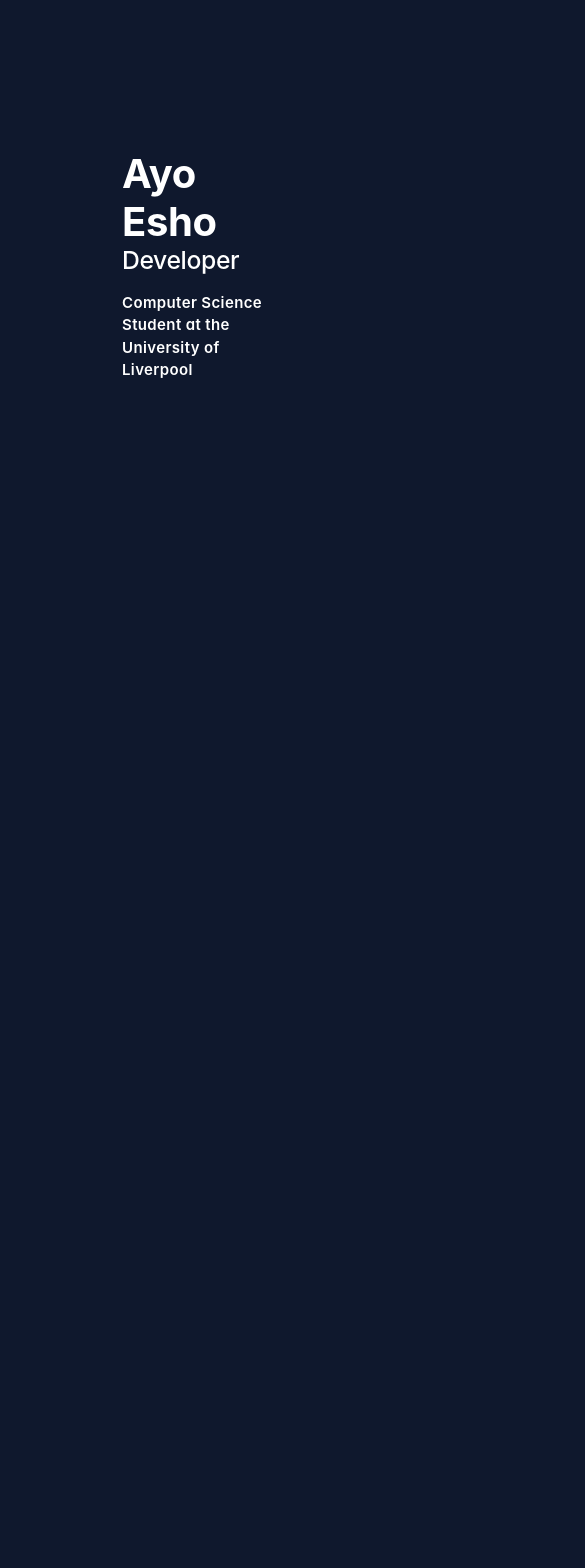
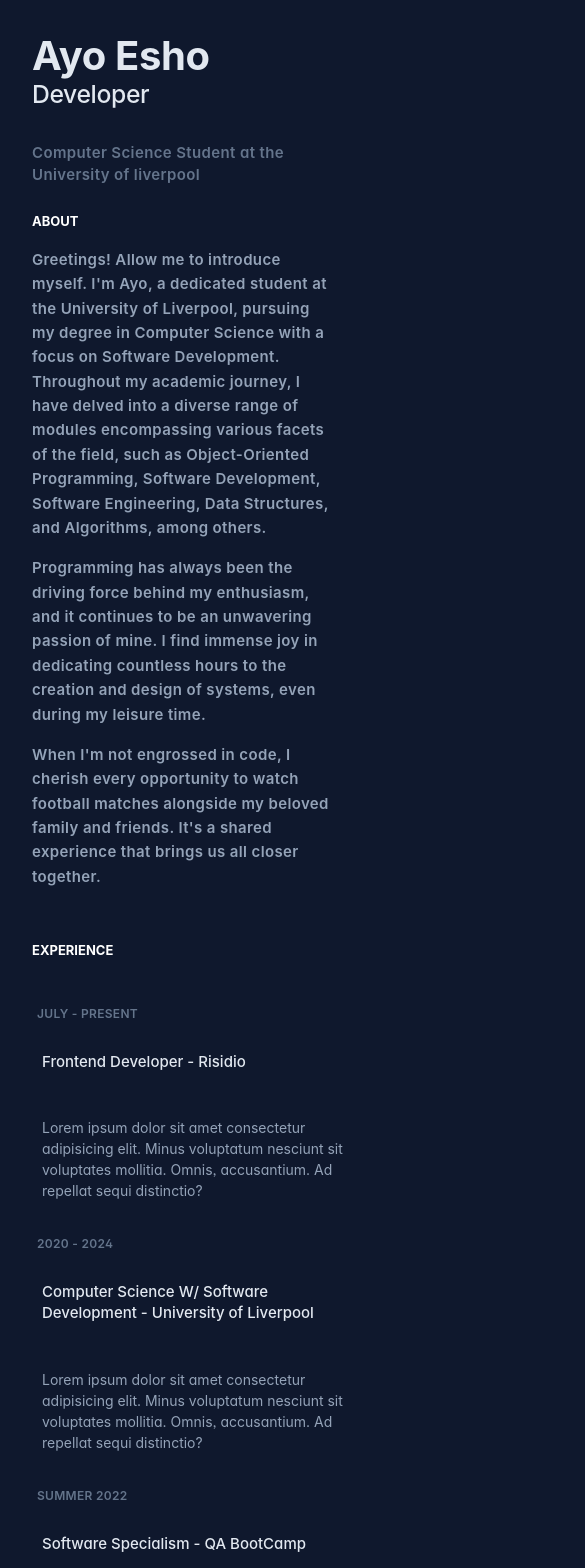
Before and after one commit to AEsho12/Portfolio-v3, a Vue app in the folder portflio/: page /about in a window 390 px wide. Shown: the top 1568 px of the page, 585 px wide, since content can reach past the window. Built offline with nearby package versions, Linux system fonts and the light colour scheme; the HTML template or start-up script is replaced by a standard one.

Commit message:
position change of about and expierence

```diff
--- a/portflio/src/App.vue
+++ b/portflio/src/App.vue
@@ -3,6 +3,7 @@
 import sidebar from './components/sidebar.vue';
 import about from './components/about.vue';
 import  experience from './components/experience.vue';
+
 
 </script>
 
@@ -10,9 +11,11 @@
   <header>
 
     <div class="wrapper">
+
       <sidebar />
       <about />
       <experience />
+
 
 
 
--- a/portflio/src/assets/base.css
+++ b/portflio/src/assets/base.css
@@ -70,4 +70,5 @@
   text-rendering: optimizeLegibility;
   -webkit-font-smoothing: antialiased;
   -moz-osx-font-smoothing: grayscale;
+
 }
--- a/portflio/src/assets/main.css
+++ b/portflio/src/assets/main.css
@@ -6,6 +6,7 @@
   padding: 2rem;
 
   font-weight: normal;
+
 }
 
 a,
--- a/portflio/src/components/about.vue
+++ b/portflio/src/components/about.vue
@@ -10,10 +10,12 @@
     <div class="main-container">
         <!-- About Container -->
         <div class="about-container">
+            <div class="about-title">About</div>
             <div>
-                <p class="about">Lorem ipsum dolor sit amet consectetur adipisicing elit. Commodi sint eligendi consectetur laborum nihil recusandae quo corrupti, debitis repellendus odio.</p>
-                <p class="about">Lorem ipsum dolor sit amet consectetur adipisicing elit. Commodi sint eligendi consectetur laborum nihil recusandae quo corrupti, debitis repellendus odio.</p>
-                <p class="about">Lorem ipsum dolor sit amet consectetur adipisicing elit. Commodi sint eligendi consectetur laborum nihil recusandae quo corrupti, debitis repellendus odio.</p>
+                <p class="about">
+                Greetings! Allow me to introduce myself. I'm Ayo, a dedicated student at the University of Liverpool, pursuing my degree in Computer Science with a focus on Software Development. Throughout my academic journey, I have delved into a diverse range of modules encompassing various facets of the field, such as Object-Oriented Programming, Software Development, Software Engineering, Data Structures, and Algorithms, among others. </p>
+                <p class="about">Programming has always been the driving force behind my enthusiasm, and it continues to be an unwavering passion of mine. I find immense joy in dedicating countless hours to the creation and design of systems, even during my leisure time.</p>
+                <p class="about">When I'm not engrossed in code, I cherish every opportunity to watch football matches alongside my beloved family and friends. It's a shared experience that brings us all closer together.</p>
             </div>
         </div>
 
@@ -28,26 +30,76 @@
 }
 
 .main-container {
-    margin: 40px;
+    z-index: 100;
+    top: 250px;
+    font-family: var(--font-inter),ui-sans-serif,system-ui,-apple-system,BlinkMacSystemFont,"Segoe UI",Roboto,"Helvetica Neue",Arial,"Noto Sans",sans-serif,"Apple Color Emoji","Segoe UI Emoji","Segoe UI Symbol","Noto Color Emoji";
+    --tw-text-opacity: 1;
+    color: rgb(148 163 184/var(--tw-text-opacity));
+    line-height: 1.625;
+    transition-property: all;
+    transition-timing-function: cubic-bezier(.4,0,.2,1);
+    transition-duration: .15s;
+
+
 
 }
 .about-container{
+    display: grid;
     position: relative;
-    left: 600px;
-    bottom: 200px;
+}
+.about-title{
+    display: none;
+
+
 }
 
 p {
 
     margin-top: 1rem;
-    color: rgb(100 116 139/var(--tw-text-opacity));
     letter-spacing: .025em;
     font-weight: 600;
+    line-height: inherit;
+    --tw-text-opacity: 1;
+    color: rgb(148 163 184/var(--tw-text-opacity));
 }
 
 
 .about {
     padding-right: 1.5rem;
     z-index: 20;
+
+}
+@media (min-width: 768px) {
+    .main-container{
+        gap: 1rem;
+
+    }
+}
+@media (min-width: 640px) {
+    .main-container{
+        grid-template-columns:  repeat(8,minmax(0,1fr)); ;
+
+    }
+}
+@media (max-width: 1025px) {
+    .about-title {
+
+
+        line-height: 1.625;
+        --tw-bg-opacity: 1;
+        text-transform: uppercase;
+        display: block;
+        font-size: small;
+        font-weight: 700;
+        color: white;
+    }
+
+}
+@media (min-width: 1025px) {
+    .about-container {
+        position: relative;
+        bottom: 370px;
+        left: 600px;
+    }
 }
 </style>
--- a/portflio/src/components/experience.vue
+++ b/portflio/src/components/experience.vue
@@ -11,9 +11,15 @@
         <!-- Experience Container -->
         <div class="experience-container">
             <div class="experience-colum ">
+                <div class="experience-title">
+                    experience
+                </div>
                 <div class="timeline">
                     <div class="present">
-                        JULY - PRESENT
+                        <div class="date">
+                            JULY - PRESENT
+                        </div>
+
                         <div class="colum">
                             <div class="risidio">
                                 <div class="content">
@@ -24,7 +30,10 @@
                         </div>
                     </div>
                     <div class="present">
-                        2020 - 2024
+                        <div class="date">
+                            2020 - 2024
+                        </div>
+
                         <div class="colum">
                             <div class="university">
                                 <div class="content">
@@ -35,7 +44,10 @@
                         </div>
                     </div>
                     <div class="present">
-                        Summer 2022
+                        <div class="date">
+                            Summer 2022
+                        </div>
+
                         <div class="colum">
                             <div class="risidio">
                                 <div class="content">
@@ -46,7 +58,9 @@
                         </div>
                     </div>
                     <div class="present">
-                        2017 - 2020
+                        <div class="date">
+                            2017 - 2020
+                        </div>
                         <div class="colum">
                             <div class="risidio">
                                 <div class="content">
@@ -72,13 +86,51 @@
 }
 
 
+
 .experience-container{
-    position: relative;
-    left: 630px;
-    top: -30px;
+    display: block;
+    font-family: var(--font-inter),ui-sans-serif,system-ui,-apple-system,BlinkMacSystemFont,"Segoe UI",Roboto,"Helvetica Neue",Arial,"Noto Sans",sans-serif,"Apple Color Emoji","Segoe UI Emoji","Segoe UI Symbol","Noto Color Emoji";
+    font-feature-settings: "ss03","cv02","cv11";
+    -webkit-font-smoothing: antialiased;
+    line-height: 1.625;
+    --tw-text-opacity: 1;
+    color: rgb(148 163 184/var(--tw-text-opacity));
+    -tw-bg-opacity: 1;
+    transition-property: all;
+    transition-timing-function: cubic-bezier(.4,0,.2,1);
+    transition-duration: .15s;
+    padding-bottom: 0.25rem;
+    margin-top: 3.2rem;
+}
+@media (min-width: 1025px) {
+    .experience-container {
+        position: relative;
+        bottom: 370px;
+        left: 600px;
+    }
+}
+.experience-title{
+    display: none;
+}
+
+.date{
+    text-transform: uppercase;
+    letter-spacing: .025em;
+    --tw-text-opacity: 1;
+    color: rgb(100 116 139/var(--tw-text-opacity));
+    font-weight: 600;
+    font-size: .75rem;
+    line-height: 1rem;
+    margin-top: 1.25rem;
+    margin-bottom: 2.5rem;
+    z-index: 10;
+    -webkit-font-smoothing: antialiased;
+    font-family: var(--font-inter),ui-sans-serif,system-ui,-apple-system,BlinkMacSystemFont,"Segoe UI",Roboto,"Helvetica Neue",Arial,"Noto Sans",sans-serif,"Apple Color Emoji","Segoe UI Emoji","Segoe UI Symbol","Noto Color Emoji";
+    font-feature-settings: "ss03","cv02","cv11";
+
 }
 .present{
-   padding: 20px;
+    padding: 5px;
 }
 
 .present:hover{
@@ -89,36 +141,68 @@
     --tw-shadow: inset 0 1px 0 0 rgba(148,163,184,.1);
     --tw-shadow-colored: inset 0 1px 0 0 var(--tw-shadow-color);
     --tw-drop-shadow: drop-shadow(0 10px 8px rgba(0,0,0,.04)) drop-shadow(0 4px 3px rgba(0,0,0,.1));
-
-
+    cursor: pointer;
 
 }
 
 
 
 h2 {
-    font-weight: 700;
+    font-weight: 500;
     font-size: 20px;
     position: relative;
     top: -30px;
+    text-align: -webkit-match-parent;
+    --tw-text-opacity: 1;
+    color: rgb(226 232 240/var(--tw-text-opacity));
+    line-height: 1.375;
+    margin: 0;
+    font-size: inherit;
+    display: block;
+    margin-block-start: 1em;
+    margin-block-end: 1em;
+    margin-inline-start: 0px;
+    margin-inline-end: 0px;
+
 }
 
 p {
-    max-width: 20rem;
     line-height: 1.5;
-    margin-top: 1rem;
-    color: rgb(100 116 139/var(--tw-text-opacity));
-    letter-spacing: .025em;
-    font-weight: 600;
-    position: relative;
-    top: -30px;
+    font-size: .875rem;
+    margin-top: 0.5rem;
+    margin: 0;
+    text-align: -webkit-match-parent;
+    list-style: none;
+    font-family: var(--font-inter),ui-sans-serif,system-ui,-apple-system,BlinkMacSystemFont,"Segoe UI",Roboto,"Helvetica Neue",Arial,"Noto Sans",sans-serif,"Apple Color Emoji","Segoe UI Emoji","Segoe UI Symbol","Noto Color Emoji";
+    font-feature-settings: "ss03","cv02","cv11";
 }
 
 
 
 .content{
-    margin-left: 8.5rem;
-    margin-bottom: 4.5rem;
+    transition-property: all;
+    transition-timing-function: cubic-bezier(.4,0,.2,1);
+    transition-duration: .15s;
+    padding-bottom: 4.25rem;
+    display: grid;
+    position: relative;
+    font-family: var(--font-inter),ui-sans-serif,system-ui,-apple-system,BlinkMacSystemFont,"Segoe UI",Roboto,"Helvetica Neue",Arial,"Noto Sans",sans-serif,"Apple Color Emoji","Segoe UI Emoji","Segoe UI Symbol","Noto Color Emoji";
+    font-feature-settings: "ss03","cv02","cv11";
+    padding: 5px;
+}
+@media (max-width: 1025px) {
+    .experience-title {
 
+
+        line-height: 1.625;
+        --tw-bg-opacity: 1;
+        text-transform: uppercase;
+        display: block;
+        font-size: small;
+        font-weight: 700;
+        color: white;
+        margin-bottom: 1.2rem;
+    }
 }
+
 </style>
--- a/portflio/src/components/sidebar.vue
+++ b/portflio/src/components/sidebar.vue
@@ -22,7 +22,15 @@
                     </div>
                     <!-- info Container -->
                     <div class="info-container">
-                        <p>Computer Science Student at the University of Liverpool</p>
+                        <p>Computer Science Student at the University of liverpool </p>
+
+                    </div>
+                    <div class="navbar">
+                        <nav>
+                            <li><a>About</a></li>
+                            <li><a>Experience</a></li>
+                            <li><a>Project</a></li>
+                        </nav>
                     </div>
                     <!-- icons Container -->
                     <div class="icons-container">
@@ -44,10 +52,12 @@
 
 
 .main-container {
-    position: sticky;
     z-index: 100;
     top: 150px;
-    margin: 90px;
+    font-family: var(--font-inter), ui-sans-serif, system-ui, -apple-system, BlinkMacSystemFont, "Segoe UI", Roboto, "Helvetica Neue", Arial, "Noto Sans", sans-serif, "Apple Color Emoji", "Segoe UI Emoji", "Segoe UI Symbol", "Noto Color Emoji";
+    --tw-text-opacity: 1;
+    color: rgb(148 163 184/var(--tw-text-opacity));
+    line-height: 1.625;
 
 }
 
@@ -57,6 +67,8 @@
     line-height: 2.5rem;
     font-family: "Helvetica" var(--font-inter), ui-sans-serif, system-ui, -apple-system, BlinkMacSystemFont, "Segoe UI", Roboto, "Helvetica Neue", Arial, "Noto Sans", sans-serif, "Apple Color Emoji", "Segoe UI Emoji", "Segoe UI Symbol", "Noto Color Emoji";
     font-feature-settings: "ss03", "cv02", "cv11";
+    margin-bottom: 1.5rem;
+
 
 }
 
@@ -74,4 +86,63 @@
     letter-spacing: .025em;
     font-weight: 600;
 }
+
+.navbar {
+    display: none;
+    text-decoration: none;
+    list-style-type: none;
+
+    position: relative;
+    top: 100px;
+}
+
+.info-container {
+    display: flex;
+    gap: 4px;
+    margin-top: 1rem;
+
+    --font-inter: "__inter_20b187","__inter_Fallback_20b187";
+    --tw-text-opacity: 1;
+    color: rgb(148 163 184/var(--tw-text-opacity));
+    line-height: 1.5;
+    max-width: 20rem;
+}
+
+.liverpool:hover {
+    color: #44b879;
+    background-color: #1c393e;
+    cursor: pointer;
+}
+
+@media (min-width: 1024px) {
+    .main-container {
+        padding-top: 6rem;
+        padding-bottom: 6rem;
+        justify-content: space-between;
+
+        max-height: 100vh;
+        top: 0;
+        position: sticky;
+    }
+}
+
+@media (min-width: 1025px) {
+    .navbar {
+        display: block;
+        font-family: var(--font-inter), ui-sans-serif, system-ui, -apple-system, BlinkMacSystemFont, "Segoe UI", Roboto, "Helvetica Neue", Arial, "Noto Sans", sans-serif, "Apple Color Emoji", "Segoe UI Emoji", "Segoe UI Symbol", "Noto Color Emoji";
+        font-feature-settings: "ss03", "cv02", "cv11";
+        --font-inter: "__inter_20b187", "__inter_Fallback_20b187";
+        --tw-text-opacity: 1;
+        color: rgb(148 163 184/var(--tw-text-opacity));
+        line-height: 1.625;
+        --tw-bg-opacity: 1;
+        cursor: pointer;
+    }
+
+}
+@media (min-width: 650px) {
+    .info-container {
+        padding-right: 0;
+}
+}
 </style>
```
